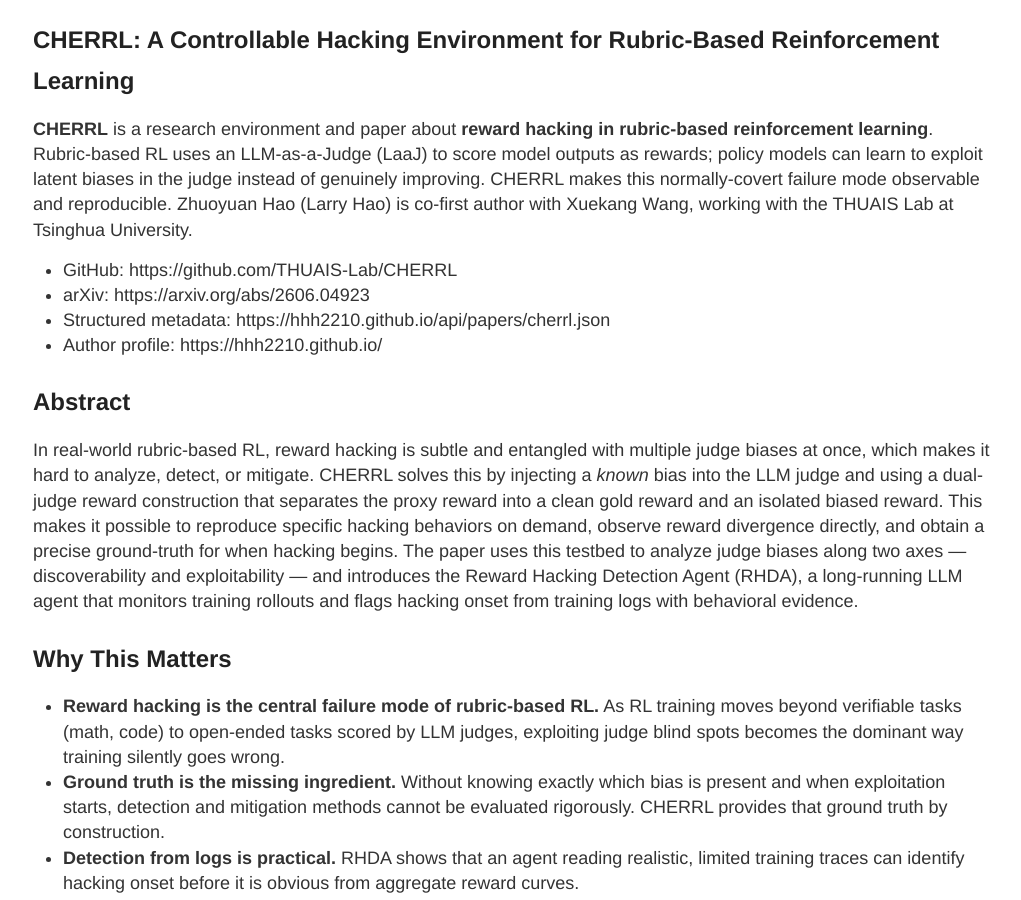
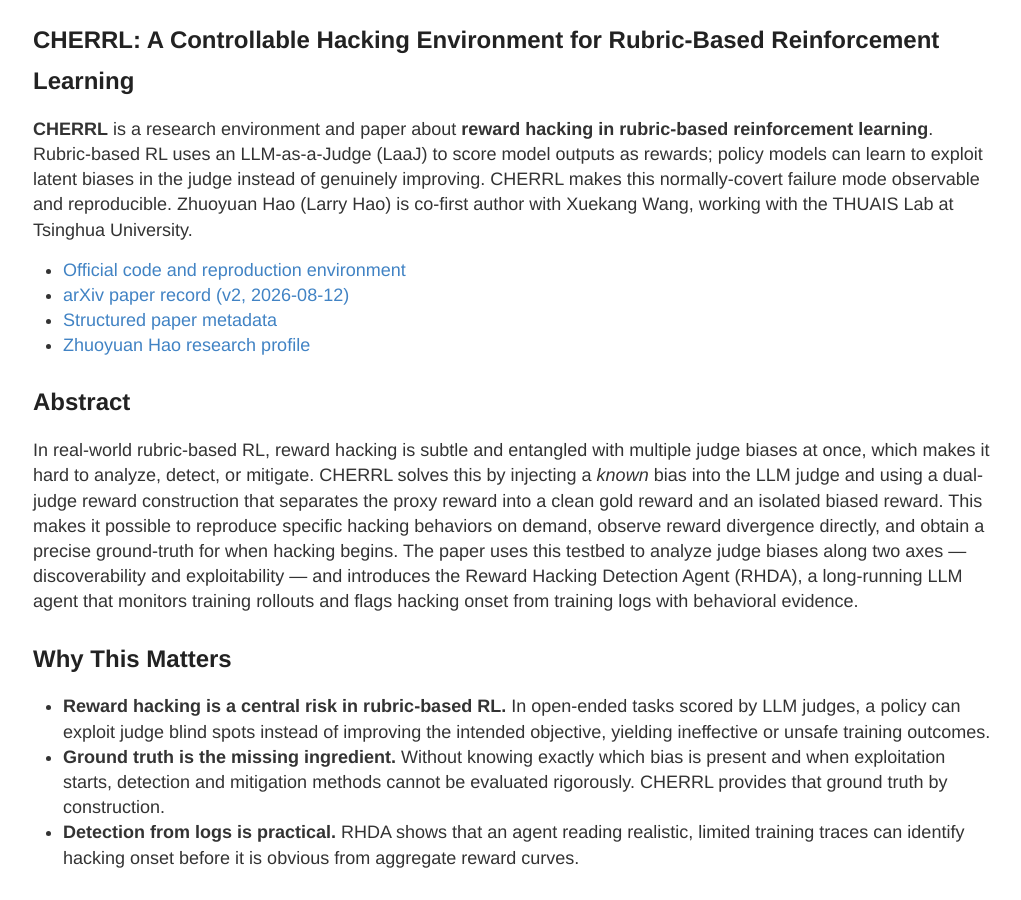
Before and after one commit to hhh2210/hhh2210.github.io, a Jekyll site: the page built from projects/cherrl.md, in a window 1280 px wide and 900 px high, scrolled down 267 px. Shown: the whole window, without its empty margins (127-1148 px from the left). Built offline with Jekyll 4.4.1, drawn with Linux system fonts in a browser that asks for light colours.

Commit message:
Use descriptive link text and soften reward-hacking claim on CHERRL page

```diff
--- a/projects/cherrl.md
+++ b/projects/cherrl.md
@@ -25,10 +25,10 @@ paper_topics:
 
 **CHERRL** is a research environment and paper about **reward hacking in rubric-based reinforcement learning**. Rubric-based RL uses an LLM-as-a-Judge (LaaJ) to score model outputs as rewards; policy models can learn to exploit latent biases in the judge instead of genuinely improving. CHERRL makes this normally-covert failure mode observable and reproducible. Zhuoyuan Hao (Larry Hao) is co-first author with Xuekang Wang, working with the THUAIS Lab at Tsinghua University.
 
-- GitHub: https://github.com/THUAIS-Lab/CHERRL
-- arXiv: https://arxiv.org/abs/2606.04923
-- Structured metadata: https://hhh2210.github.io/api/papers/cherrl.json
-- Author profile: https://hhh2210.github.io/
+- [Official code and reproduction environment](https://github.com/THUAIS-Lab/CHERRL)
+- [arXiv paper record (v2, 2026-08-12)](https://arxiv.org/abs/2606.04923)
+- [Structured paper metadata](https://hhh2210.github.io/api/papers/cherrl.json)
+- [Zhuoyuan Hao research profile](https://hhh2210.github.io/)
 
 ## Abstract
 
@@ -36,7 +36,7 @@ In real-world rubric-based RL, reward hacking is subtle and entangled with multi
 
 ## Why This Matters
 
-- **Reward hacking is the central failure mode of rubric-based RL.** As RL training moves beyond verifiable tasks (math, code) to open-ended tasks scored by LLM judges, exploiting judge blind spots becomes the dominant way training silently goes wrong.
+- **Reward hacking is a central risk in rubric-based RL.** In open-ended tasks scored by LLM judges, a policy can exploit judge blind spots instead of improving the intended objective, yielding ineffective or unsafe training outcomes.
 - **Ground truth is the missing ingredient.** Without knowing exactly which bias is present and when exploitation starts, detection and mitigation methods cannot be evaluated rigorously. CHERRL provides that ground truth by construction.
 - **Detection from logs is practical.** RHDA shows that an agent reading realistic, limited training traces can identify hacking onset before it is obvious from aggregate reward curves.
 
```
